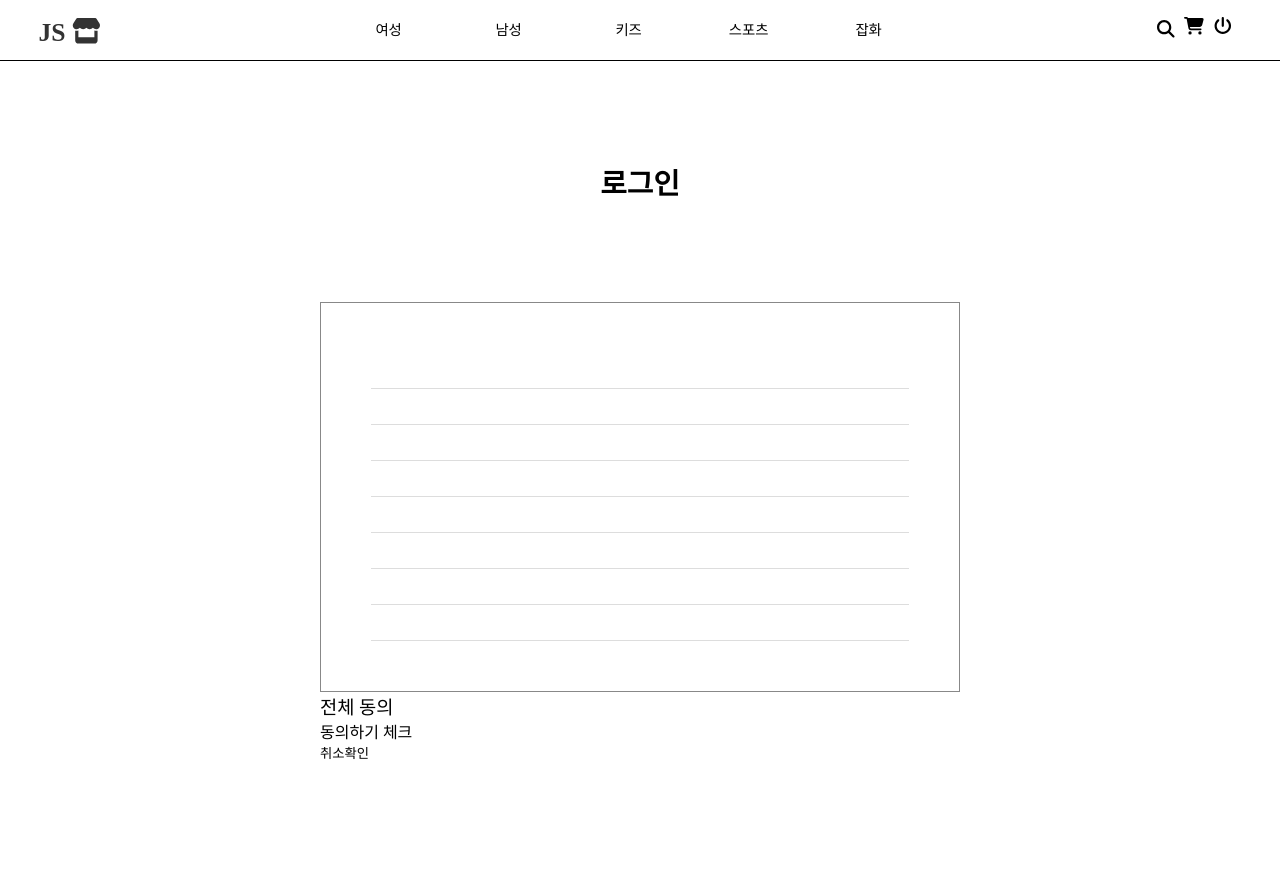
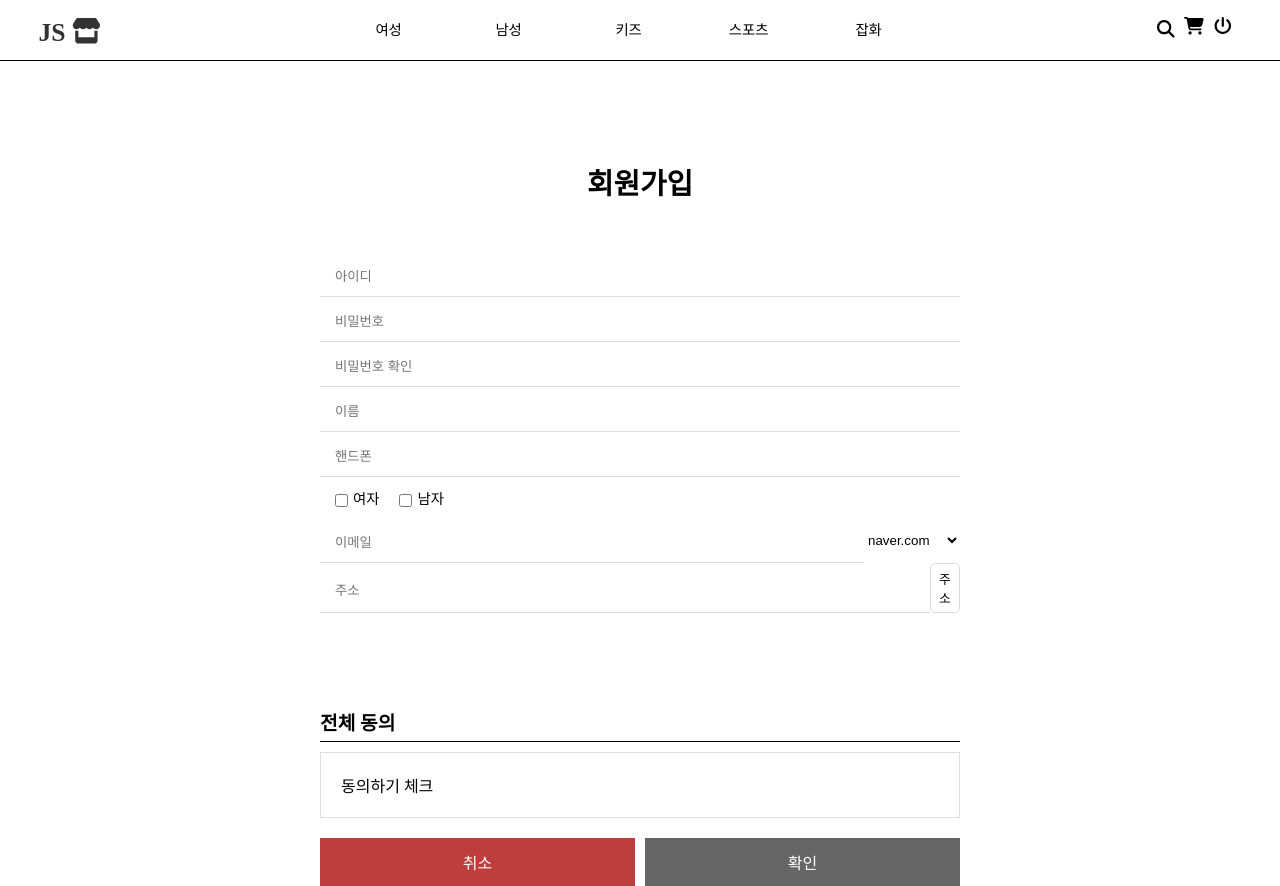
Before and after one commit to gemkim/JS_WEB, a React (Create React App) app: page /join-us in a window 1280 px wide. Before the commit the page ends 800 px from the top, so only its background shows below. Built offline with nearby package versions, Linux system fonts and the light colour scheme.

Commit message:
Refactor : 로그인/회원가입 리펙토링

```diff
--- a/src/pages/JoinUs/JoinUs.module.scss
+++ b/src/pages/JoinUs/JoinUs.module.scss
@@ -1,11 +1,11 @@
 
 
-.login{
+.join{
   .container{
     margin: 0 auto;
     max-width: 1480px;
     h2{
-      margin: 100px;
+      margin: 100px 0 0;
       font-weight: bold;
       font-size: 1.8rem;
       text-align: center;
@@ -13,72 +13,52 @@
     .loginArea{
       margin: 0 auto;
       width: 50%;
-      .basicLogin{
-        padding: 50px;
-        border: 1px solid #888;
-        .formText{
+      .formBox{
+        padding: 50px 0 70px;
+        input{
           margin-top: 5px;
           padding: 12px 15px;
           width: 100%;
           display: block;
-          border: 1px solid #ddd;
+          border-bottom: 1px solid #ddd;
           &:last-child{
             margin-top: 0;
           }
         }
-        .savedInfo{
+        .emailform{
           display: flex;
-          align-items: center;
-          margin-top: 5px;
-          font-size: .8rem;
-          color: #888;
         }
-        .btnLogin{
-          margin-top: 5px;
+        .gender{
+          display: flex;
+          gap: 20px;
+          padding: 10px 15px;
           width: 100%;
-          padding: 10px 20px;
-          text-align: center;
-          border: 1px solid #ddd;
+          font-size: .9rem;
         }
-        .joinfind{
+        .address{
           display: flex;
-          justify-content: space-between;
-          margin-top: 5px;
-          a {
-            font-size: .8rem;
-            color: #888;
-          }
-        }
-      }
-      .socialArea{
-        padding: 30px 50px;
-        margin-top: 10px;
-        border: 1px solid #888;
-
-        h3{
-          font-weight: bold;
-          font-size: 1rem;
-          text-align: center;
-        }
-        ul.socialLogin{
-          margin-top: 10px;
-          display: flex;
-          li{
-            width: 50%;
-            margin-right: 10px;
-            border-radius: 5px;
-            border: 1px solid #ddd;
-            &:last-child{
-              margin-right: 0;
-            }
-            a{
-              padding: 5px 0;
-              display: block;
-              text-align: center;
-            }
-          }
+          flex-shrink: 0;
         }
       }
     }
+    .agreeWrap{
+      margin-top: 20px;
+      h3{
+        padding: 5px 0;
+        font-size: 1.2rem;
+        font-weight: bold;
+        border-bottom: 1px solid #000;
+      }
+      .agreeContent{
+        margin-top: 10px;
+        padding: 20px;
+        border: 1px solid #dfdfdf;
+      }
+    }
+    .btnWrap{
+      margin-top: 20px;
+      display: flex;
+      gap: 10px;
+    }
   }
 }
--- a/src/pages/JoinUs/index.jsx
+++ b/src/pages/JoinUs/index.jsx
@@ -1,35 +1,54 @@
 import React from 'react';
 import styles from './JoinUs.module.scss'
 import InsertTextForm from 'components/InputForm/InsertTextForm';
+import Button from 'components/Button';
+import CheckBox from 'components/InputForm/CheckBox';
 
 const JoinUs = (props) => {
   return(
-    <div className={styles.login}>
+    <div className={styles.join}>
       <div className={styles.container}>
-        <h2>로그인</h2>
+        <h2>회원가입</h2>
         <div className={styles.loginArea}>
           <form>
-            <div className={styles.basicLogin}>
-              <InsertTextForm title={'아이디'} type={'text'} />
-              <InsertTextForm title={'비밀번호'} type={'password'} />
-              <InsertTextForm title={'비밀번호 확인'} type={'password'} />
-              <InsertTextForm title={'이름'} type={'text'} />
-              <InsertTextForm title={'핸드폰'} type={'text'} />
-              <InsertTextForm title={'여자'} type={'text'} />
-              <InsertTextForm title={'이메일'} type={'text'} />
-              <InsertTextForm title={'주소'} type={'text'} />
+            <div className={styles.formBox}>
+              <InsertTextForm guideTxt={'아이디'} type={'text'} />
+              <InsertTextForm guideTxt={'비밀번호'} type={'password'} />
+              <InsertTextForm guideTxt={'비밀번호 확인'} type={'password'} />
+              <InsertTextForm guideTxt={'이름'} type={'text'} />
+              <InsertTextForm guideTxt={'핸드폰'} type={'text'} />
+              {/* 젠더 */}
+              <div className={styles.gender}>
+                <CheckBox val={'check1'} text={'여자'} />
+                <CheckBox val={'check2'} text={'남자'} />
+              </div>
+              {/* select box */}
+              <div className={styles.emailform}>
+                <InsertTextForm guideTxt={'이메일'} type={'text'} />
+                <select name="" id="">
+                  <option value="naver.com">naver.com</option>
+                  <option value="gmail.com">gmail.com</option>
+                  <option value="hanmail.com">hanmail.com</option>
+                  <option value="직접입력">직접입력</option>
+                </select>
+              </div>
+              {/* 주소인증 */}
+              <div className={styles.address}>
+                <InsertTextForm guideTxt={'주소'} type={'text'} />
+                <Button type={'button'} text={'주소'} size={'btnS'} state={'white'} />
+              </div>
             </div>
-
-            <div>
+            {/* 동의하기 */}
+            <div className={styles.agreeWrap}>
               <h3>전체 동의</h3>
-              <div>
+              <div className={styles.agreeContent}>
                 동의하기 체크
               </div>
             </div>
 
             <div className={styles.btnWrap}>
-              <button type='button'>취소</button>
-              <button type='submit'>확인</button>
+              <Button type={'button'} text={'취소'} size={'btnL'} state={'cancel'} />
+              <Button type={'submit'} text={'확인'}  size={'btnL'} state={'success'} />
             </div>
           </form>
         </div>
--- a/src/pages/Login/Login.module.scss
+++ b/src/pages/Login/Login.module.scss
@@ -1,11 +1,9 @@
-
-
 .login{
   .container{
     margin: 0 auto;
     max-width: 1480px;
     h2{
-      margin: 100px;
+      margin: 100px 0 0;
       font-weight: bold;
       font-size: 1.8rem;
       text-align: center;
@@ -13,25 +11,20 @@
     .loginArea{
       margin: 0 auto;
       width: 50%;
-      .basicLogin{
-        padding: 50px;
-        border: 1px solid #888;
-        .formText{
-          margin-top: 5px;
-          padding: 12px 15px;
-          width: 100%;
-          display: block;
-          border: 1px solid #ddd;
-          &:last-child{
-            margin-top: 0;
-          }
+      .formBox{
+        padding: 50px 20% 70px;
+        border-bottom: 1px solid #ddd;
+        &:last-child{
+          border-bottom: none;
+        }
+        input[type="text"], input[type="password"]{
+          margin-top: 10px;
         }
         .savedInfo{
-          display: flex;
-          align-items: center;
-          margin-top: 5px;
+          margin-top: 10px;
           font-size: .8rem;
           color: #888;
+
         }
         .btnLogin{
           margin-top: 5px;
@@ -39,6 +32,9 @@
           padding: 10px 20px;
           text-align: center;
           border: 1px solid #ddd;
+        }
+        .btnWrap{
+          margin-top: 10px;
         }
         .joinfind{
           display: flex;
@@ -49,28 +45,20 @@
             color: #888;
           }
         }
-      }
-      .socialArea{
-        padding: 30px 50px;
-        margin-top: 10px;
-        border: 1px solid #888;
 
         h3{
           font-weight: bold;
-          font-size: 1rem;
+          font-size: 1.1rem;
           text-align: center;
         }
         ul.socialLogin{
-          margin-top: 10px;
+          margin-top: 20px;
           display: flex;
+          gap: 10px;
           li{
             width: 50%;
-            margin-right: 10px;
             border-radius: 5px;
             border: 1px solid #ddd;
-            &:last-child{
-              margin-right: 0;
-            }
             a{
               padding: 5px 0;
               display: block;
--- a/src/pages/Login/index.jsx
+++ b/src/pages/Login/index.jsx
@@ -2,6 +2,9 @@ import React from 'react';
 import styles from './Login.module.scss'
 // import InsertTextForm from 'components/InputForm/InsertTextForm';
 import { Link } from 'react-router-dom';
+import InsertTextForm from 'components/InputForm/InsertTextForm';
+import CheckBox from 'components/InputForm/CheckBox';
+import Button from 'components/Button';
 
 const Login = (props) => {
   return(
@@ -10,18 +13,23 @@ const Login = (props) => {
         <h2>로그인</h2>
         <div className={styles.loginArea}>
           <form>
-            <div className={styles.basicLogin}>
-              <input className={styles.formText} type="text" placeholder='아이디' />
-              <input className={styles.formText} type="password" placeholder='패스워드' />
-              <label className={styles.savedInfo} htmlFor="chkSavedId"><input id='chkSavedId' type="checkbox" />아이디 저장</label>
-              <button className={styles.btnLogin} type='button'>로그인하기</button>
+            {/* 기본 로그인 */}
+            <div className={styles.formBox}>
+              <InsertTextForm type={'text'} guideTxt={'아이디'} />
+              <InsertTextForm type={'password'} guideTxt={'패스워드'} />
+              <div className={styles.savedInfo}>
+                <CheckBox text={'아이디 저장'} />
+              </div>
+             <div className={styles.btnWrap}>
+                <Button type={'button'} text={'로그인'} size={'btnL'} state={'success'} />
+             </div>
               <div className={styles.joinfind}>
                 <Link to="">아이디/비밀번호 찾기</Link>
                 <Link to="/join-us">회원가입</Link>
               </div>
             </div>
-
-            <div className={styles.socialArea}>
+            {/* SNS 인증로그인 */}
+            <div className={styles.formBox}>
               <h3>SNS 로그인 인증</h3>
               <ul className={styles.socialLogin}>
                 <li>
```
